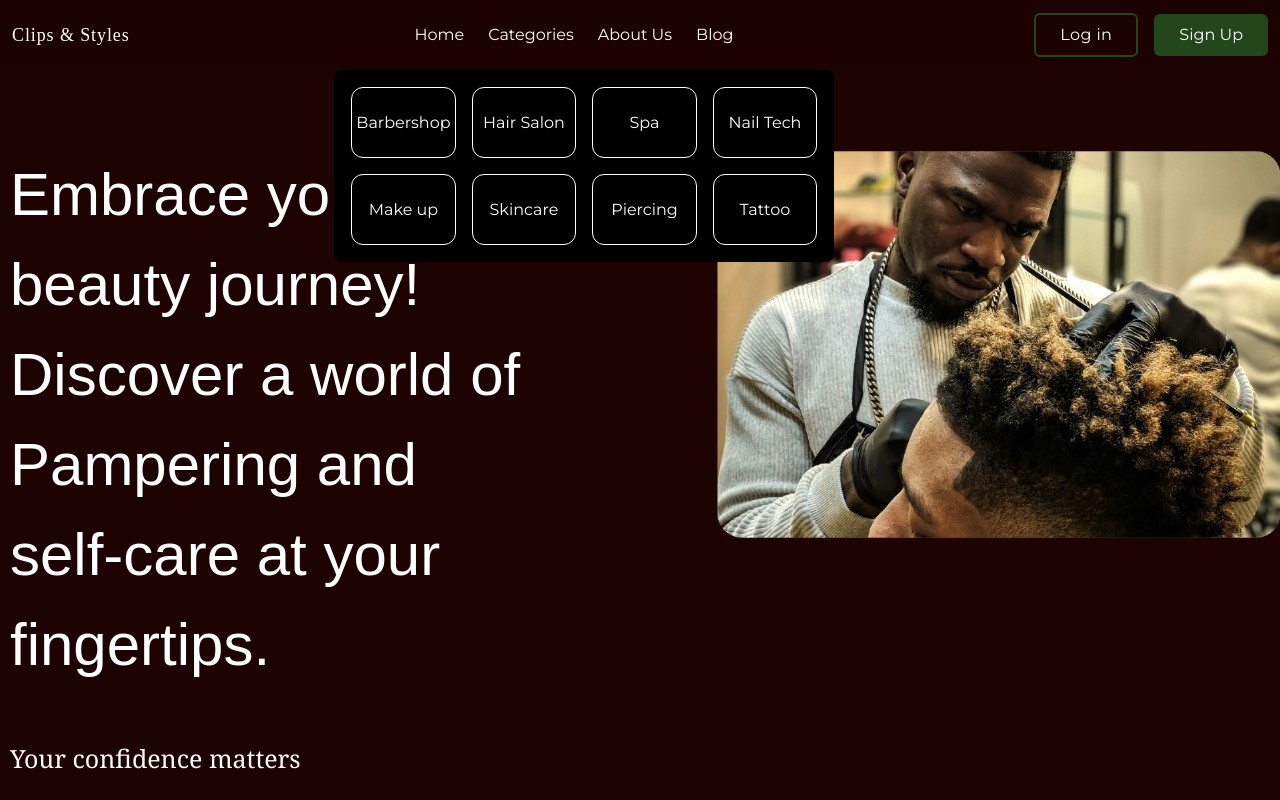
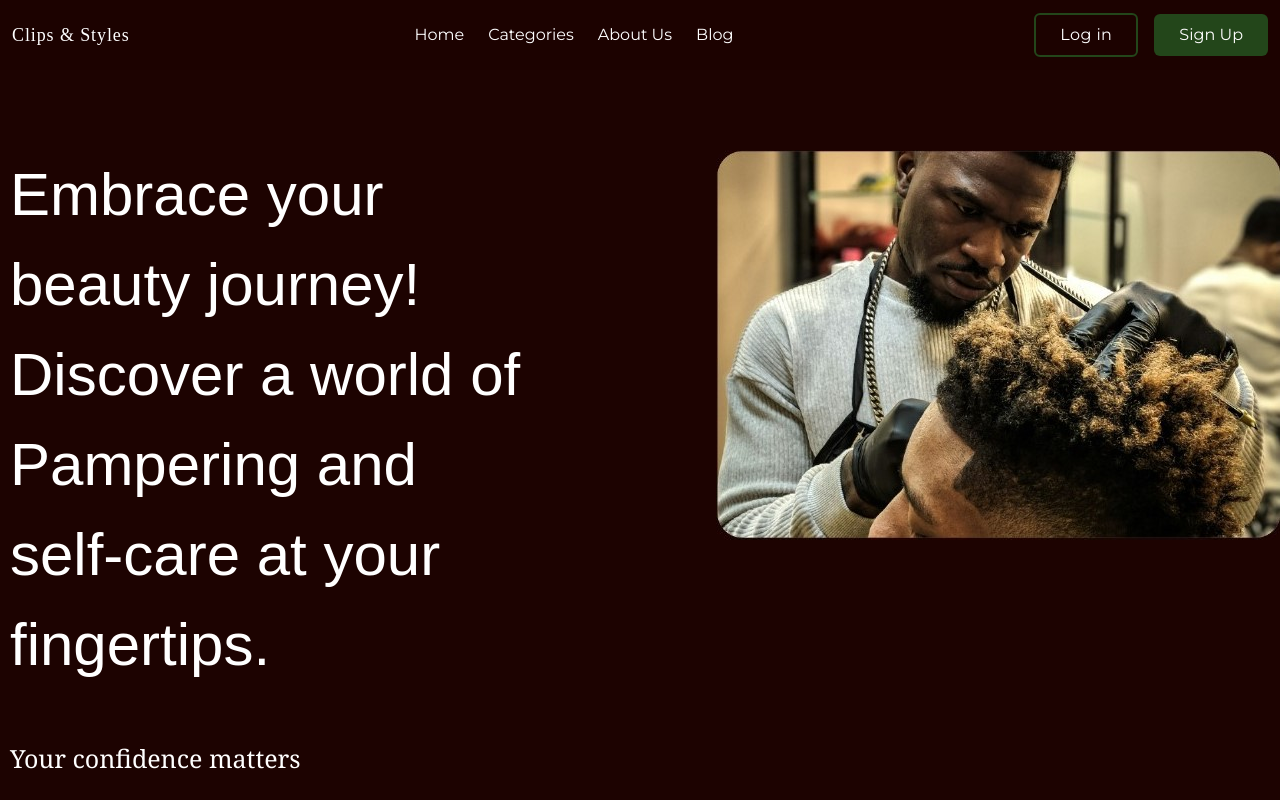
Before and after one commit to MOGIRE11/Clips-and-Styles, a React (Vite) app in the folder frontend/: page / in a window 1280 px wide. Shown: the top 800 px of the page. Built offline with nearby package versions, Linux system fonts and the light colour scheme; a web font is replaced by a local one.

Commit message:
fade in categories sub menu
added animate.style for the styling

```diff
--- a/frontend/index.html
+++ b/frontend/index.html
@@ -1,10 +1,15 @@
-<!doctype html>
+<!DOCTYPE html>
 <html lang="en">
   <head>
     <meta charset="UTF-8" />
     <link rel="icon" type="image/svg+xml" href="" />
     <meta name="viewport" content="width=device-width, initial-scale=1.0" />
+    <meta name="theme-color" content="#4285f4" />
     <title>Clips and Styles</title>
+    <link
+      rel="stylesheet"
+      href="https://cdnjs.cloudflare.com/ajax/libs/animate.css/4.1.1/animate.min.css"
+    />
   </head>
 
   <body>
--- a/frontend/src/components/Navbar.jsx
+++ b/frontend/src/components/Navbar.jsx
@@ -18,19 +18,33 @@ function Navbar() {
               Home
             </a>
           </li>
-          <li>
-            <a href="#" className="list-item2">
-              Categories
-            </a>
-            <div className="sub-menu absolute top-[100%] left-[-150px] border border-transparent w-[500px] h-48 backdrop-blur-md rounded-lg bg-black grid grid-cols-4 p-4 gap-4">
-              <a href="/" className="sub-item">Barbershop</a>
-              <a href="/" className="sub-item">Hair Salon</a>
-              <a href="/" className="sub-item">Spa</a>
-              <a href="/" className="sub-item">Nail Tech</a>
-              <a href="/" className="sub-item">Make up</a>
-              <a href="/" className="sub-item">Skincare</a>
-              <a href="/" className="sub-item">Piercing</a>
-              <a href="/" className="sub-item">Tattoo</a>
+          <li className="categories">
+            <a href="#">Categories</a>
+            <div className="sub-menu hidden absolute top-[100%] left-[-180px] border border-transparent w-[550px] h-52 backdrop-blur-md rounded-[16px] bg-black grid-cols-4 p-4 gap-4 animate__animated animate__fadeIn">
+              <a href="/" className="sub-item">
+                Barbershop
+              </a>
+              <a href="/" className="sub-item">
+                Hair Salon
+              </a>
+              <a href="/" className="sub-item">
+                Spa
+              </a>
+              <a href="/" className="sub-item">
+                Nail Tech
+              </a>
+              <a href="/" className="sub-item">
+                Make up
+              </a>
+              <a href="/" className="sub-item">
+                Skincare
+              </a>
+              <a href="/" className="sub-item">
+                Piercing
+              </a>
+              <a href="/" className="sub-item">
+                Tattoo
+              </a>
             </div>
           </li>
           <li>
--- a/frontend/src/index.css
+++ b/frontend/src/index.css
@@ -59,13 +59,21 @@ body {
 }
 
 .sub-item{
-  border: 1px solid;
   display:grid;
   place-items:center;
   padding:4px;
-  border-radius:12px;
+  border-radius:8px;
+  background-color: rgba(50,50,50,0.1);
+  transition: background-color 0.5s ease;
 }
 
+.sub-item:hover{
+  background-color: rgba(50,50,50,0.4);
+}
+
+.categories:hover .sub-menu{
+  display: grid;
+}
 
 /* Navbar styling  ends hre*/
 
```
